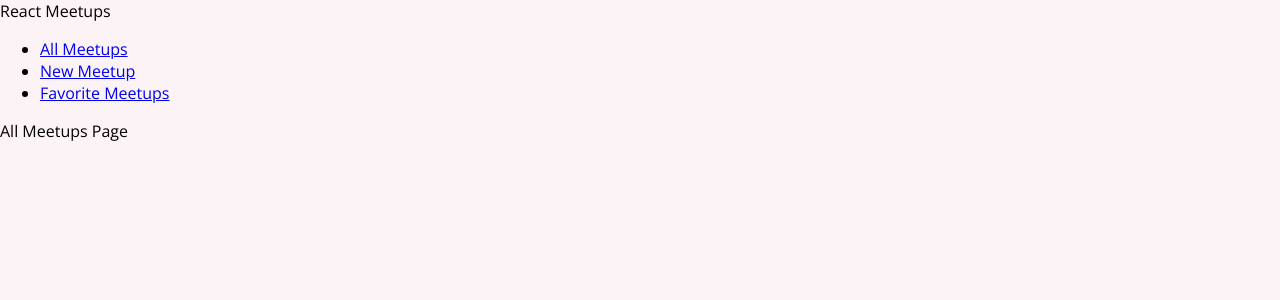
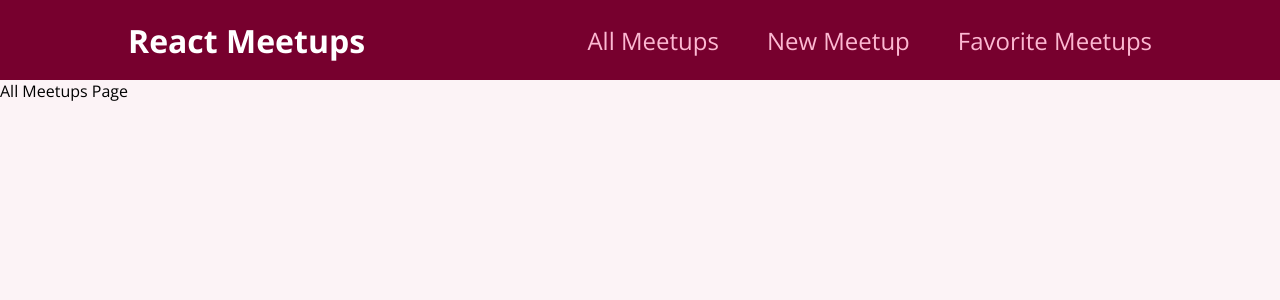
Before and after one commit to Josepeha/reactjs-course, a React (Create React App) app: page / in a window 1280 px wide. Shown: the top 300 px of the page. Built offline with nearby package versions, Linux system fonts and the light colour scheme.

Commit message:
Feat[reactjs-course]: added scoped cascading style sheet MainNavigation.module.css!

```diff
--- a/src/components/layout/MainNavigation.jsx
+++ b/src/components/layout/MainNavigation.jsx
@@ -1,9 +1,10 @@
 import { Link } from 'react-router-dom';
+import classes from './MainNavigation.module.css';
 
 function MainNavigation() {
     return (
-        <header>
-            <div>React Meetups</div>
+        <header className={classes.header}>
+            <div className={classes.logo}>React Meetups</div>
             <nav>
                 <ul>
                     <li>
--- /dev/null
+++ b/src/components/layout/MainNavigation.module.css
@@ -0,0 +1,47 @@
+.header {
+    width: 100%;
+    height: 5rem;
+    display: flex;
+    align-items: center;
+    justify-content: space-between;
+    background-color: #77002e;
+    padding: 0 10%;
+}
+
+.logo {
+    font-size: 2rem;
+    color: white;
+    font-weight: bold;
+}
+
+.header ul {
+    list-style: none;
+    margin: 0;
+    padding: 0;
+    display: flex;
+    align-items: baseline;
+}
+
+.header li {
+    margin-left: 3rem;
+}
+
+.header a {
+    text-decoration: none;
+    font-size: 1.5rem;
+    color: #fcb8d2;
+}
+
+.header a:hover,
+.header a:active,
+.header a.active {
+    color: white;
+}
+
+.badge {
+    background-color: #cc2062;
+    color: white;
+    border-radius: 12px;
+    padding: 0 1rem;
+    margin-left: 0.5rem;
+}
```
